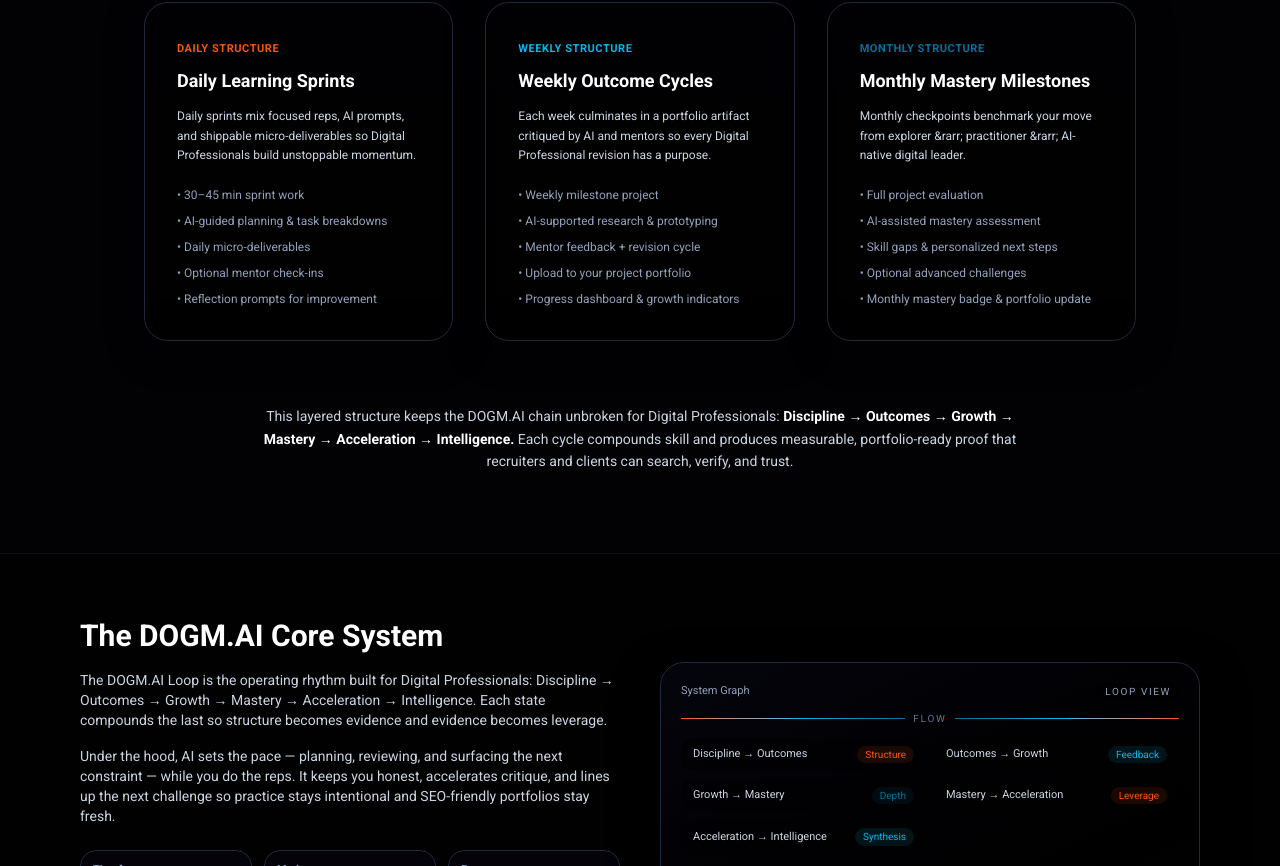
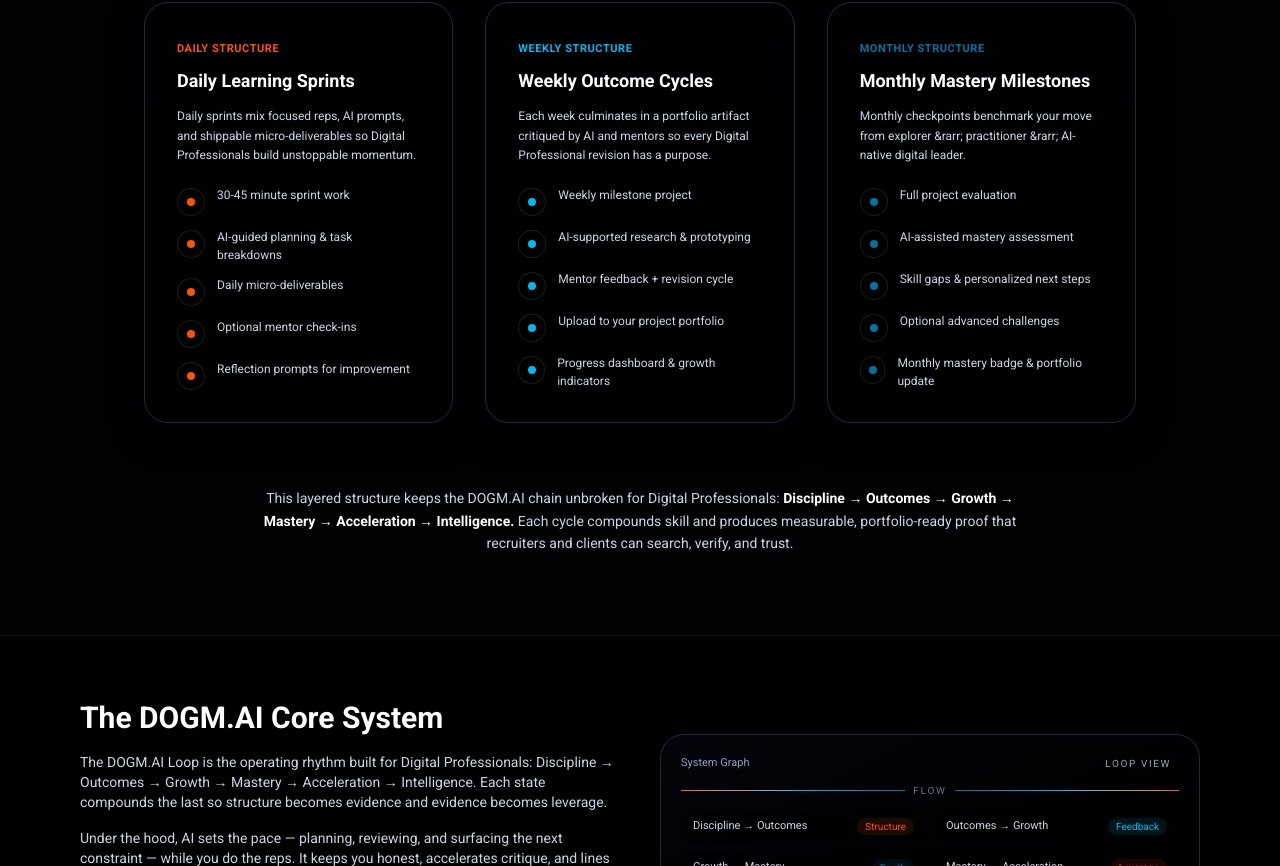
Before and after one commit to LiveLifeWithLove/dogmai, a Next.js app: page / in a window 1280 px wide. Shown: the part 874-1740 px from the top of the page. Built offline with nearby package versions, Linux system fonts and the light colour scheme.

Commit message:
feat: update

```diff
--- a/app/components/BootcampStructure.tsx
+++ b/app/components/BootcampStructure.tsx
@@ -1,6 +1,7 @@
 type Tier = {
   label: string;
   labelClass: string;
+  dotClass: string;
   title: string;
   body: string;
   bullets: string[];
@@ -10,43 +11,46 @@
   {
     label: "Daily Structure",
     labelClass: "text-intl-orange",
+    dotClass: "bg-intl-orange",
     title: "Daily Learning Sprints",
     body:
       "Daily sprints mix focused reps, AI prompts, and shippable micro-deliverables so Digital Professionals build unstoppable momentum.",
     bullets: [
-      "&bull; 30&ndash;45 min sprint work",
-      "&bull; AI-guided planning & task breakdowns",
-      "&bull; Daily micro-deliverables",
-      "&bull; Optional mentor check-ins",
-      "&bull; Reflection prompts for improvement",
+      "30-45 minute sprint work",
+      "AI-guided planning & task breakdowns",
+      "Daily micro-deliverables",
+      "Optional mentor check-ins",
+      "Reflection prompts for improvement",
     ],
   },
   {
     label: "Weekly Structure",
     labelClass: "text-cerulean",
+    dotClass: "bg-cerulean",
     title: "Weekly Outcome Cycles",
     body:
       "Each week culminates in a portfolio artifact critiqued by AI and mentors so every Digital Professional revision has a purpose.",
     bullets: [
-      "&bull; Weekly milestone project",
-      "&bull; AI-supported research & prototyping",
-      "&bull; Mentor feedback + revision cycle",
-      "&bull; Upload to your project portfolio",
-      "&bull; Progress dashboard & growth indicators",
+      "Weekly milestone project",
+      "AI-supported research & prototyping",
+      "Mentor feedback + revision cycle",
+      "Upload to your project portfolio",
+      "Progress dashboard & growth indicators",
     ],
   },
   {
     label: "Monthly Structure",
     labelClass: "text-allports",
+    dotClass: "bg-allports",
     title: "Monthly Mastery Milestones",
     body:
       "Monthly checkpoints benchmark your move from explorer &rarr; practitioner &rarr; AI-native digital leader.",
     bullets: [
-      "&bull; Full project evaluation",
-      "&bull; AI-assisted mastery assessment",
-      "&bull; Skill gaps & personalized next steps",
-      "&bull; Optional advanced challenges",
-      "&bull; Monthly mastery badge & portfolio update",
+      "Full project evaluation",
+      "AI-assisted mastery assessment",
+      "Skill gaps & personalized next steps",
+      "Optional advanced challenges",
+      "Monthly mastery badge & portfolio update",
     ],
   },
 ];
@@ -82,13 +86,17 @@
               <p className="mt-3 text-xs leading-relaxed text-slate-300">
                 {tier.body}
               </p>
-              <ul className="mt-5 space-y-2 text-[12px] text-slate-400">
+              <ul className="mt-5 space-y-3 text-[12px] text-slate-400">
                 {tier.bullets.map((bullet) => (
                   <li
                     key={bullet}
-                    className="text-[12px] text-slate-400"
-                    dangerouslySetInnerHTML={{ __html: bullet }}
-                  />
+                    className="flex items-start gap-3 text-[12px] text-slate-300"
+                  >
+                    <span className="mt-[2px] flex h-7 w-7 items-center justify-center rounded-full border border-white/10 bg-black/40">
+                      <span className={`h-2 w-2 rounded-full ${tier.dotClass}`} />
+                    </span>
+                    <span className="text-slate-300">{bullet}</span>
+                  </li>
                 ))}
               </ul>
             </div>
--- a/app/components/CoreSystemSection.tsx
+++ b/app/components/CoreSystemSection.tsx
@@ -64,8 +64,7 @@
               Under the hood, AI sets the pace &mdash; planning, reviewing, and
               surfacing the next constraint &mdash; while you do the reps. It
               keeps you honest, accelerates critique, and lines up the next
-              challenge so practice stays intentional and SEO-friendly
-              portfolios stay fresh.
+              challenge so practice stays intentional and portfolios stay fresh.
             </p>
 
             <div className="mt-6 grid gap-3 text-xs text-slate-300 sm:grid-cols-3">
--- a/app/components/OutcomesSection.tsx
+++ b/app/components/OutcomesSection.tsx
@@ -9,7 +9,7 @@
     color: "bg-intl-orange",
     title: "A concrete portfolio:",
     description:
-      "apps, case studies, dashboards, or workflows that prove the reps happened and strengthen Digital Professional SEO.",
+      "apps, case studies, dashboards, or workflows that prove the reps happened and strengthen Digital Professional.",
   },
   {
     color: "bg-cerulean",
@@ -102,10 +102,12 @@
               </p>
               <ul className="mt-3 space-y-3 text-xs text-slate-300">
                 {leaveWithItems.map((item) => (
-                  <li className="flex gap-2" key={item.title}>
-                    <span
-                      className={`mt-[5px] h-1.5 w-1.5 rounded-full ${item.color}`}
-                    />
+                  <li className="flex items-start gap-3" key={item.title}>
+                    <span className="mt-[2px] flex h-8 w-8 items-center justify-center rounded-full border border-white/10 bg-black/40">
+                      <span
+                        className={`h-2.5 w-2.5 rounded-full ${item.color}`}
+                      />
+                    </span>
                     <span>
                       <span className="font-medium text-white">
                         {item.title}
@@ -148,7 +150,7 @@
                   className="flex items-start gap-3 rounded-2xl border border-slate-800/50 bg-black/50 px-3 py-3"
                 >
                   <div
-                    className={`mt-1 flex h-6 w-6 items-center justify-center rounded-full text-[11px] font-bold ${track.color}`}
+                    className={`mt-1 flex h-10 w-10 items-center justify-center rounded-full text-[12px] font-bold ${track.color}`}
                   >
                     {track.number}
                   </div>
```
